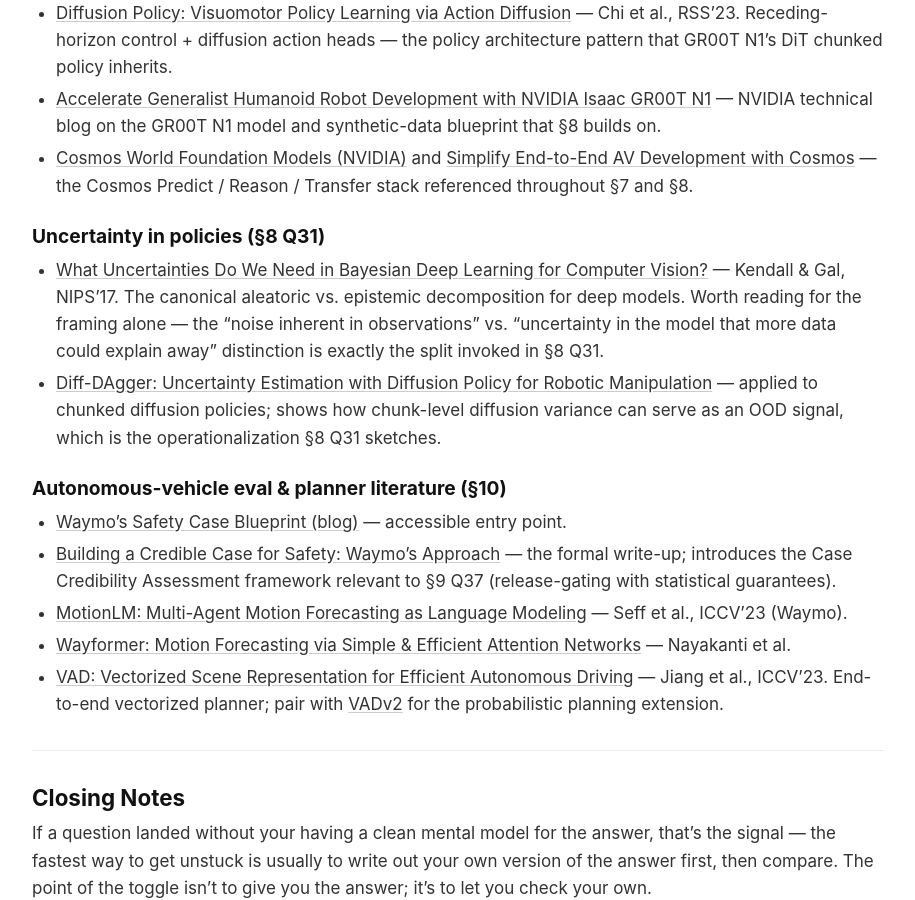
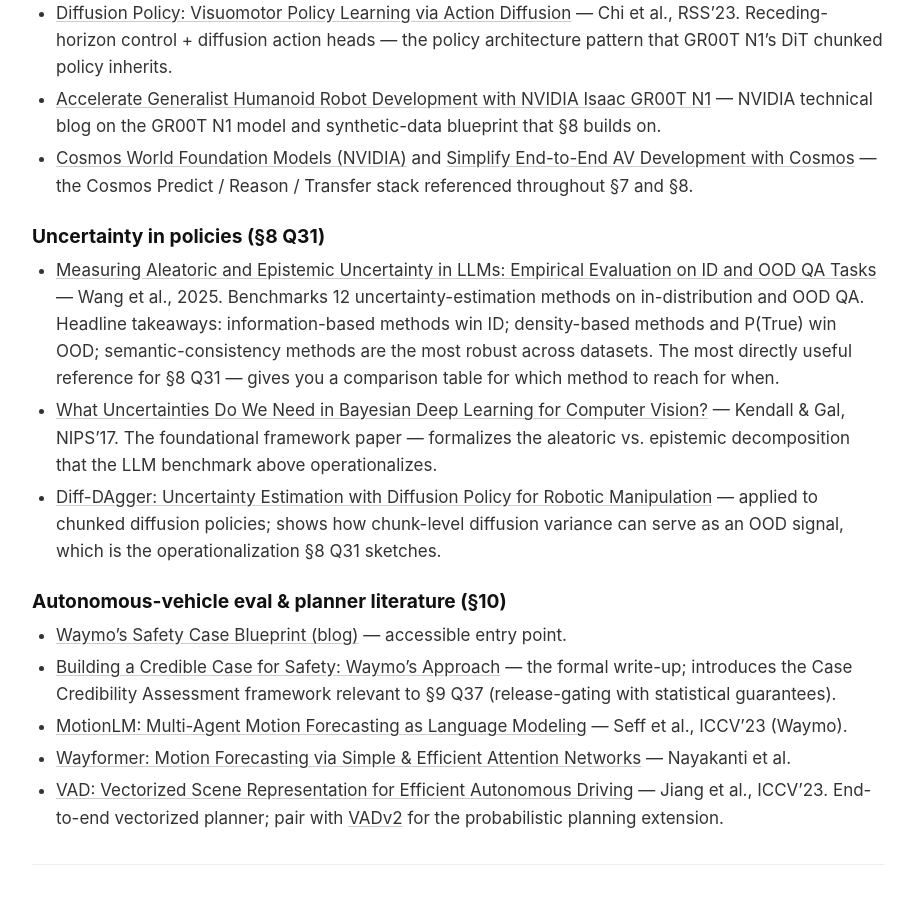
Before and after one commit to vionwinnie/vionwinnie.github.io, a Jekyll site: the page built from _posts/2026-04-26-ml-evaluation-engineer-question-bank.md, in a window 1280 px wide and 900 px high, scrolled down 8125 px. Shown: the whole window, without its empty margins (182-1097 px from the left). Built offline with Jekyll 4.4.1, drawn with Linux system fonts in a browser that asks for light colours.

Commit message:
Add Wang et al. 2025 LLM uncertainty benchmark to Further Reading
Adds arxiv 2511.03166 as the lead reference in the uncertainty
subsection — empirical comparison of 12 aleatoric/epistemic
estimation methods on ID and OOD QA. Demotes Kendall & Gal to
foundational-framework framing.

Co-Authored-By: Claude Opus 4.7 (1M context) <noreply@anthropic.com>

```diff
--- a/_posts/2026-04-26-ml-evaluation-engineer-question-bank.md
+++ b/_posts/2026-04-26-ml-evaluation-engineer-question-bank.md
@@ -592,7 +592,8 @@ References organized by section. All links verified at time of writing.
 
 ### Uncertainty in policies (§8 Q31)
 
-- [What Uncertainties Do We Need in Bayesian Deep Learning for Computer Vision?](https://arxiv.org/abs/1703.04977) — Kendall & Gal, NIPS'17. The canonical aleatoric vs. epistemic decomposition for deep models. Worth reading for the framing alone — the "noise inherent in observations" vs. "uncertainty in the model that more data could explain away" distinction is exactly the split invoked in §8 Q31.
+- [Measuring Aleatoric and Epistemic Uncertainty in LLMs: Empirical Evaluation on ID and OOD QA Tasks](https://arxiv.org/abs/2511.03166) — Wang et al., 2025. Benchmarks 12 uncertainty-estimation methods on in-distribution and OOD QA. Headline takeaways: information-based methods win ID; density-based methods and P(True) win OOD; semantic-consistency methods are the most robust across datasets. The most directly useful reference for §8 Q31 — gives you a comparison table for which method to reach for when.
+- [What Uncertainties Do We Need in Bayesian Deep Learning for Computer Vision?](https://arxiv.org/abs/1703.04977) — Kendall & Gal, NIPS'17. The foundational framework paper — formalizes the aleatoric vs. epistemic decomposition that the LLM benchmark above operationalizes.
 - [Diff-DAgger: Uncertainty Estimation with Diffusion Policy for Robotic Manipulation](https://arxiv.org/html/2410.14868v1) — applied to chunked diffusion policies; shows how chunk-level diffusion variance can serve as an OOD signal, which is the operationalization §8 Q31 sketches.
 
 ### Autonomous-vehicle eval & planner literature (§10)
```
